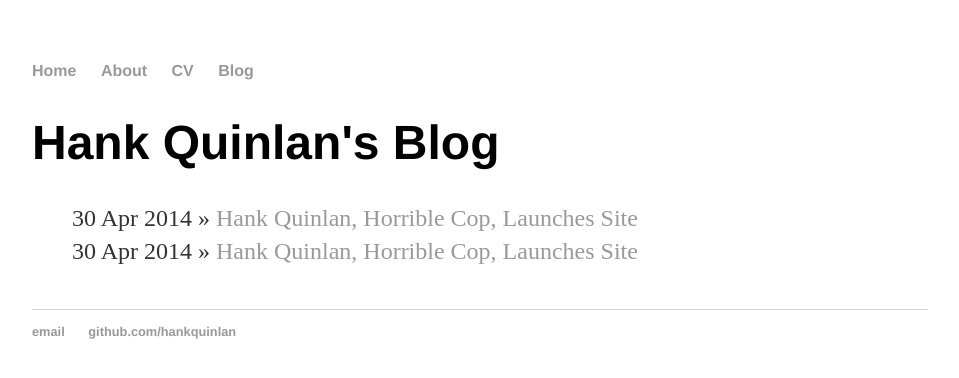
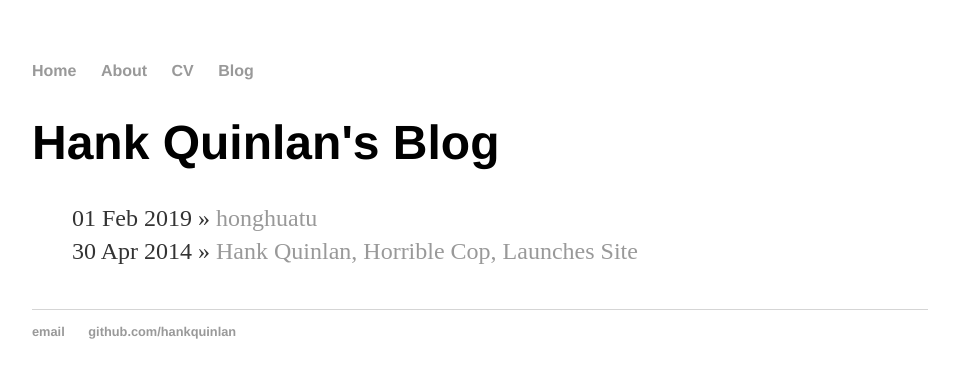
Before and after one commit to congcongjoy/ModelSpace, a Jekyll site: the page built from blog/index.html, in a window 1280 px wide. Shown: the top 378 px of the page, without its empty margins (160-1119 px from the left). Built offline with Jekyll 4.4.1, drawn with Linux system fonts in a browser that asks for light colours.

Commit message:
honghuatu

```diff
--- a/_posts/2019-02-01-honghuatu.md
+++ b/_posts/2019-02-01-honghuatu.md
@@ -1,7 +1,7 @@
 ---
 layout: post
-title: "Hank Quinlan, Horrible Cop, Launches Site"
-date: 2014-04-30
+title: "honghuatu"
+date: 2019-02-01
 ---
 
 ![](https://github.com/congcongjoy/ModelSpace/blob/master/%E6%A3%AE%E8%90%9D%E8%B4%A2%E5%9B%A2/ALPHA/ALPHA-001/honghuatu.net%281%29.jpg)
```
